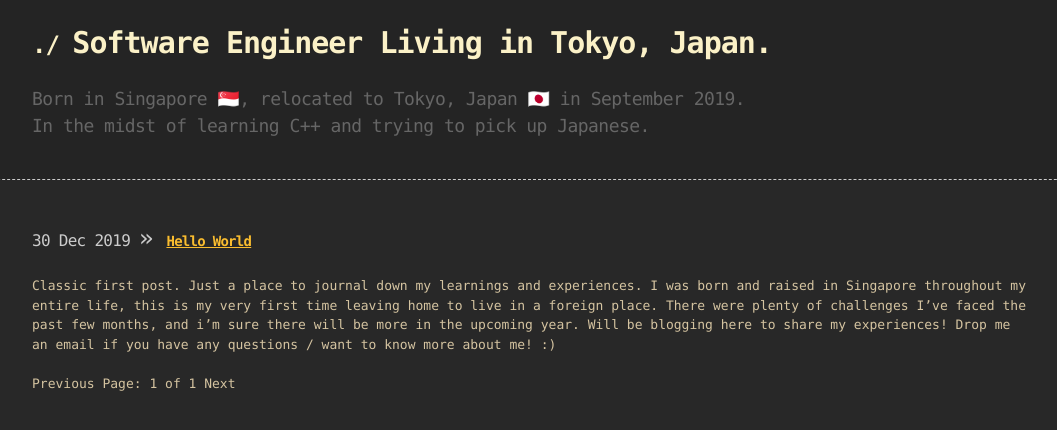
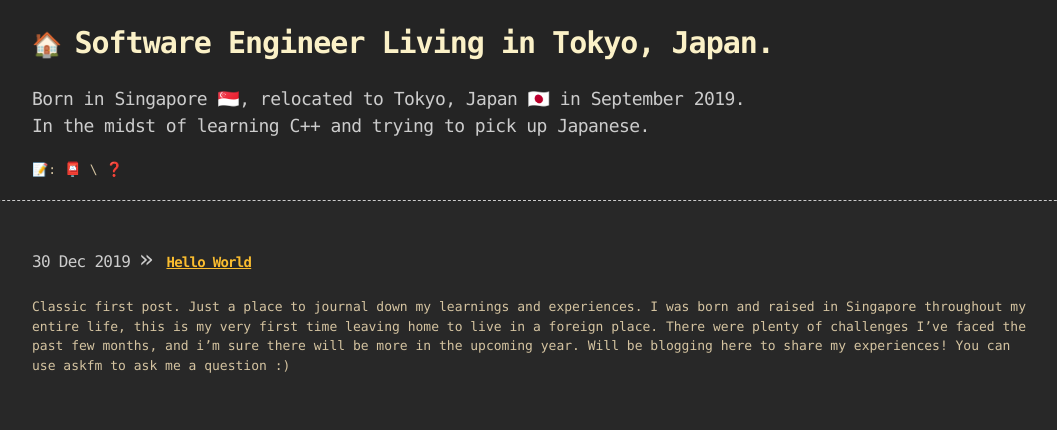
Before and after one commit to livinginjapan/livinginjapan.github.io, a Jekyll site: the page built from index.html, in a window 1280 px wide. Shown: the top 430 px of the page, without its empty margins (108-1165 px from the left). Built offline with Jekyll 4.4.1, drawn with Linux system fonts in a browser that asks for light colours; the list of posts is cut into pages by our own code.

Commit message:
update description

```diff
--- a/_config.yml
+++ b/_config.yml
@@ -26,6 +26,7 @@ baseurl: "/" # the subpath of your site, e.g. /blog
 url: "" # the base hostname & protocol for your site, e.g. http://example.com
 #twitter_username: jekyllrb
 #github_username:  jekyll
+email: reachout.kl@gmail.com
 
 # Build settings
 theme: jekyll-theme-hacker
--- a/_layouts/default.html
+++ b/_layouts/default.html
@@ -15,6 +15,8 @@
       <div class="container">
         <a class="remove_underscore" href="/"><h1>{{ site.title | default: site.github.repository_name }}</h1></a>
         <h2>{{ site.description | default: site.github.project_tagline }}</h2>
+        📝: <a class="remove_underscore" href = "mailto:reachout.kl@gmail.com"> 📮  </a> \
+            <a class="remove_underscore" href = "https://ask.fm/reachoutkl"> ❓   </a>
 
         <!-- <section id="downloads">
           {% if site.show_downloads %}
--- a/_posts/2019-09-10-hello-world.markdown
+++ b/_posts/2019-09-10-hello-world.markdown
@@ -5,4 +5,4 @@ date:   2019-12-30 23:49:19 +0800 //YYY--mm-dd
 permalink: /:year-:month-:day/:title
 is_post: true
 ---
-Classic first post. Just a place to journal down my learnings and experiences. I was born and raised in Singapore throughout my entire life, this is my very first time leaving home to live in a foreign place. There were plenty of challenges I've faced the past few months, and i'm sure there will be more in the upcoming year. Will be blogging here to share my experiences! Drop me an email if you have any questions / want to know more about me! :)
+Classic first post. Just a place to journal down my learnings and experiences. I was born and raised in Singapore throughout my entire life, this is my very first time leaving home to live in a foreign place. There were plenty of challenges I've faced the past few months, and i'm sure there will be more in the upcoming year. Will be blogging here to share my experiences! You can use askfm to ask me a question :)
--- a/assets/css/style.scss
+++ b/assets/css/style.scss
@@ -99,13 +99,13 @@ header h1 {
   -webkit-font-smoothing: antialiased; }
 
 header h1:before {
-  content: "./ ";
+  content: "🏠 ";
   font-size: 24px; }
 
 header h2 {
   font-size: 18px;
   font-weight: 300;
-  color: #666; }
+  color: #ccc; }
 
 #downloads .btn {
   display: inline-block;
--- a/index.html
+++ b/index.html
@@ -23,6 +23,7 @@ layout: default
   {% endfor %}
 
 <!-- Pagination links -->
+{% if paginator.next_page %}
 <div class="pagination">
   {% if paginator.previous_page %}
     <a href="{{ paginator.previous_page_path }}" class="previous">Previous</a>
@@ -38,6 +39,8 @@ layout: default
     <span class="next ">Next</span>
   {% endif %}
 </div>
+{% endif %}
+
 
 <!-- {% for post in site.posts   %}
   <h3 id="main_content">{{ post.date | date_to_string }} &raquo; <a  href="{{ post.url }}">{{ post.title }}</a></h3>
```
Also changed, not shown: 5 other files.
